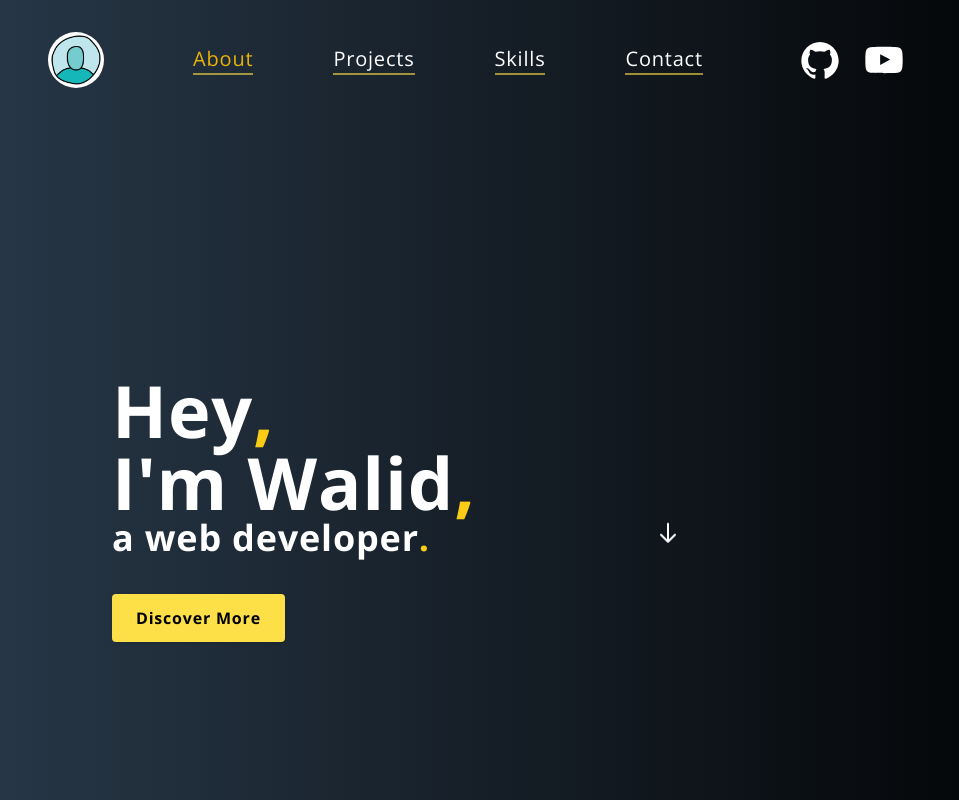
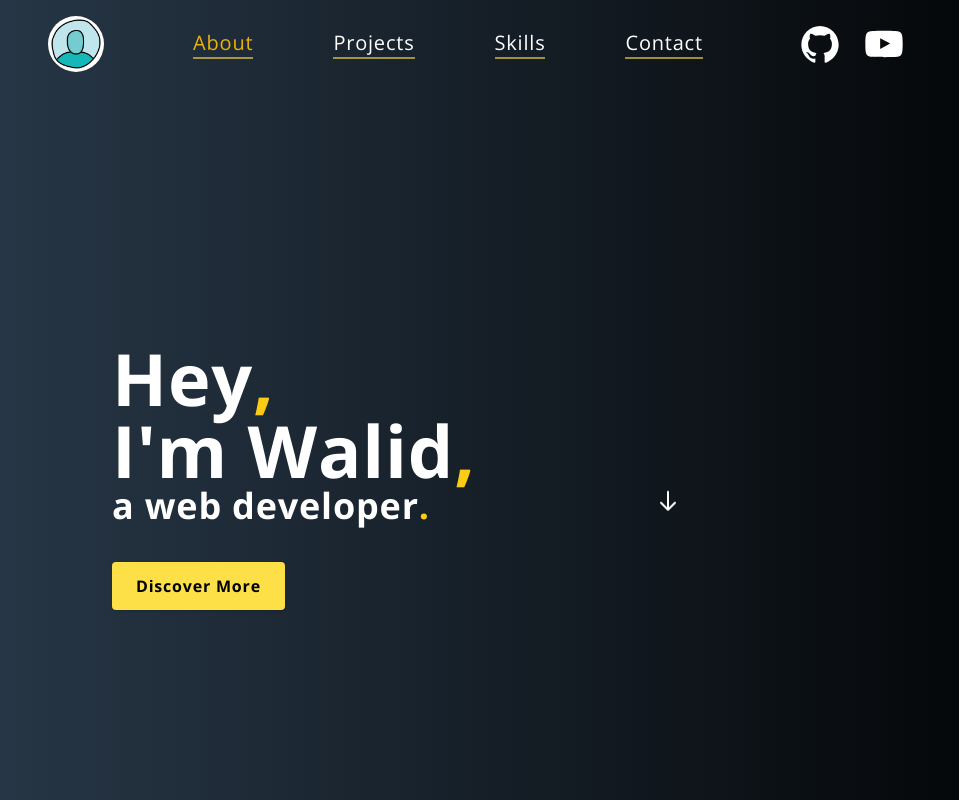
Before and after one commit to Walidhamdidev/Next.js_portfolio, a Next.js app: page / in a window 1280 px wide. Shown: the top 800 px of the page, without its empty margins (160-1119 px from the left). Built offline with nearby package versions, Linux system fonts and the light colour scheme.

Commit message:
update hover animation

```diff
--- a/components/About.js
+++ b/components/About.js
@@ -58,8 +58,8 @@ function About() {
             whileHover={{
               position: "relative",
               zIndex: 1,
-              scale: [0.9, 1.2, 1],
-              rotate: [0, 10, -10, 0],
+              scale: [0.9, 1.1, 1],
+              // rotate: [0, 10, -10, 0],
               transition: {
                 duration: 0.2,
               },
--- a/components/Navbar.js
+++ b/components/Navbar.js
@@ -97,7 +97,7 @@ export default function Navbar() {
             ? "bg-[#2c3e50] sm:px-32 px-5"
             : "bg-[#2c3e5000] sm:px-52 px-10"
         }
-       text-white py-8  text-xl mx-auto `}
+       text-white py-4  text-xl mx-auto `}
     >
       <nav className="container flex items-center justify-around">
         <div className="flex">
--- a/components/Project.js
+++ b/components/Project.js
@@ -10,8 +10,8 @@ const Project = ({ title, url, stacks, description }) => {
         position: "relative",
         zIndex: 1,
         // scale: [0.9, 1.2, 1],
-        scale: [1, 1, 1],
-        rotate: [0, 10, -10, 0],
+        scale: [0.9, 1.1, 1],
+        // rotate: [0, 10, -10, 0],
         transition: {
           duration: 0.2,
         },
```
